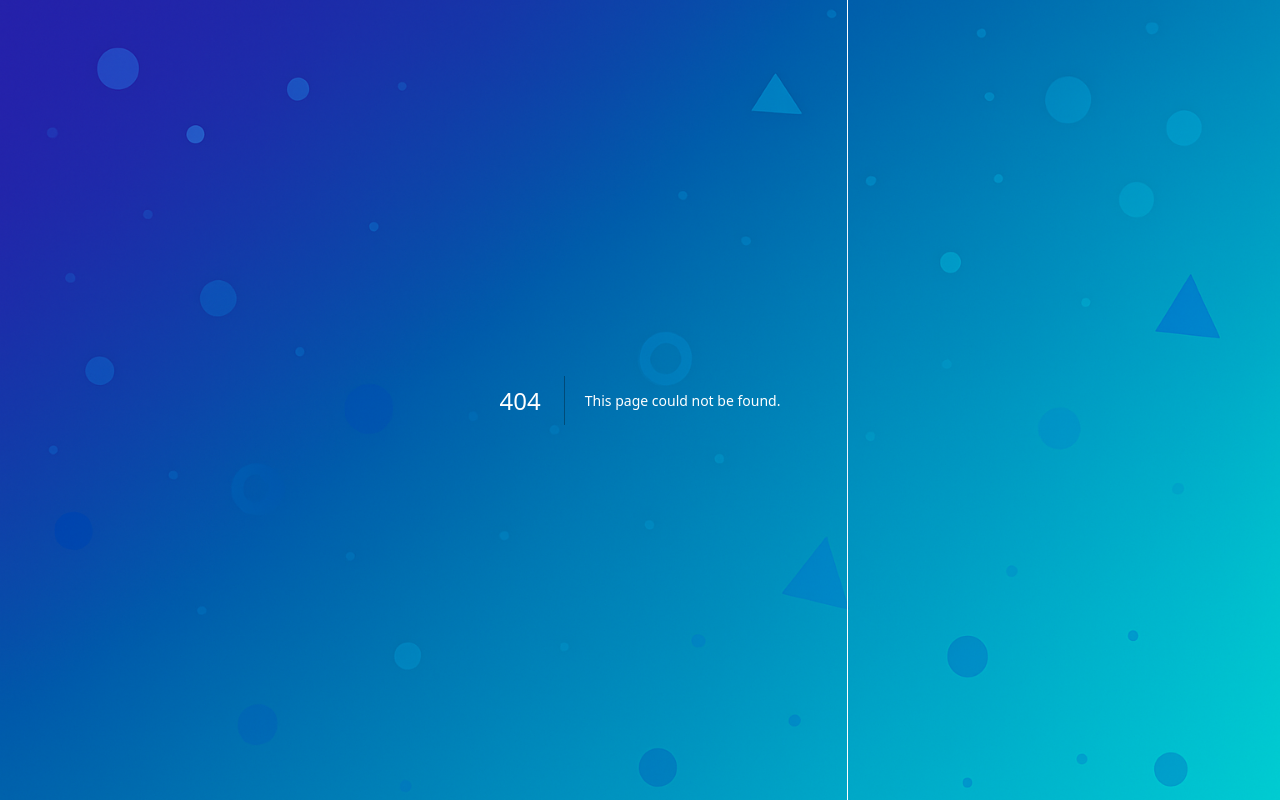
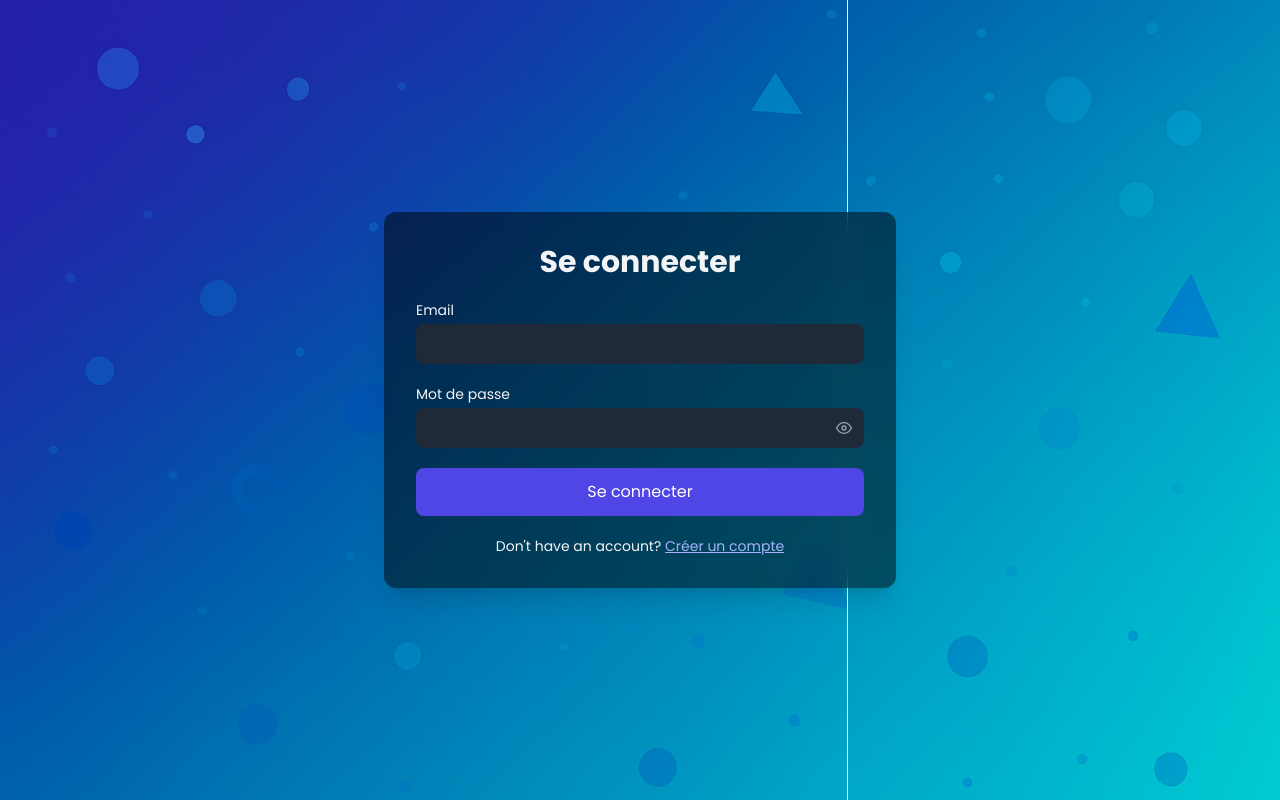
Before and after one commit to azarqane/amanet, a Next.js app in the folder apps/frontend/: page /auth/login in a window 1280 px wide. Before the commit this address had no page. Built offline with nearby package versions, Linux system fonts and the light colour scheme.

Commit message:
feat(frontend): add login page

```diff
--- /dev/null
+++ b/apps/frontend/src/pages/auth/login.tsx
@@ -0,0 +1,90 @@
+import { useState, type FormEvent } from 'react';
+import Head from 'next/head';
+import Link from 'next/link';
+import AppLayout from '../../components/AppLayout';
+import { useTranslation } from 'react-i18next';
+import { supabase } from '../../utils/supabaseClient';
+import { FiEye, FiEyeOff } from 'react-icons/fi';
+
+export default function Login() {
+  const { t } = useTranslation('signup');
+  const [email, setEmail] = useState('');
+  const [password, setPassword] = useState('');
+  const [showPwd, setShowPwd] = useState(false);
+  const [errorMsg, setErrorMsg] = useState('');
+  const [loading, setLoading] = useState(false);
+
+  const handleSubmit = async (e: FormEvent<HTMLFormElement>) => {
+    e.preventDefault();
+    setErrorMsg('');
+    setLoading(true);
+    const { error } = await supabase.auth.signInWithPassword({ email, password });
+    setLoading(false);
+    if (error) {
+      setErrorMsg(error.message);
+    }
+  };
+
+  return (
+    <AppLayout>
+      <div className="min-h-screen flex items-center justify-center bg-hero-pattern bg-cover bg-center text-gray-100">
+        <Head>
+          <title>{t('auth.login')}</title>
+        </Head>
+        <form className="w-full max-w-lg bg-black/50 backdrop-blur-md p-8 rounded-xl shadow-xl space-y-5" onSubmit={handleSubmit} noValidate>
+          <h1 className="text-3xl font-bold text-center">{t('auth.login')}</h1>
+          <div>
+            <label htmlFor="email" className="block mb-1 text-sm">{t('auth.email')}</label>
+            <input
+              id="email"
+              name="email"
+              type="email"
+              autoComplete="email"
+              value={email}
+              onChange={(e) => setEmail(e.target.value)}
+              required
+              className="w-full px-4 py-2 rounded-lg bg-gray-800 focus:outline-none focus:ring-2 focus:ring-indigo-500"
+            />
+          </div>
+          <div>
+            <label htmlFor="password" className="block mb-1 text-sm">{t('auth.password')}</label>
+            <div className="relative">
+              <input
+                id="password"
+                name="password"
+                type={showPwd ? 'text' : 'password'}
+                value={password}
+                onChange={(e) => setPassword(e.target.value)}
+                required
+                className="w-full px-4 py-2 rounded-lg bg-gray-800 pr-10 focus:outline-none focus:ring-2 focus:ring-indigo-500"
+              />
+              <button
+                type="button"
+                onClick={() => setShowPwd(!showPwd)}
+                className="absolute inset-y-0 right-3 flex items-center text-gray-400 hover:text-gray-200"
+                tabIndex={-1}
+              >
+                {showPwd ? <FiEyeOff /> : <FiEye />}
+              </button>
+            </div>
+          </div>
+          {errorMsg && <p className="text-sm text-center text-red-400">{errorMsg}</p>}
+          <button
+            type="submit"
+            disabled={loading}
+            className={`w-full flex justify-center items-center space-x-2 py-3 rounded-lg text-white ${loading ? 'bg-indigo-400 cursor-not-allowed' : 'bg-indigo-600 hover:bg-indigo-700'}`}
+          >
+            {loading && <span className="loader-border loader-border-white animate-spin rounded-full w-5 h-5" />}
+            <span>{t('auth.login')}</span>
+          </button>
+          <p className="text-sm text-center">
+            {"Don't have an account?"}{' '}
+            <Link href="/auth/signup" className="underline text-indigo-300 hover:text-indigo-100">
+              {t('auth.register')}
+            </Link>
+          </p>
+        </form>
+      </div>
+    </AppLayout>
+  );
+}
```
